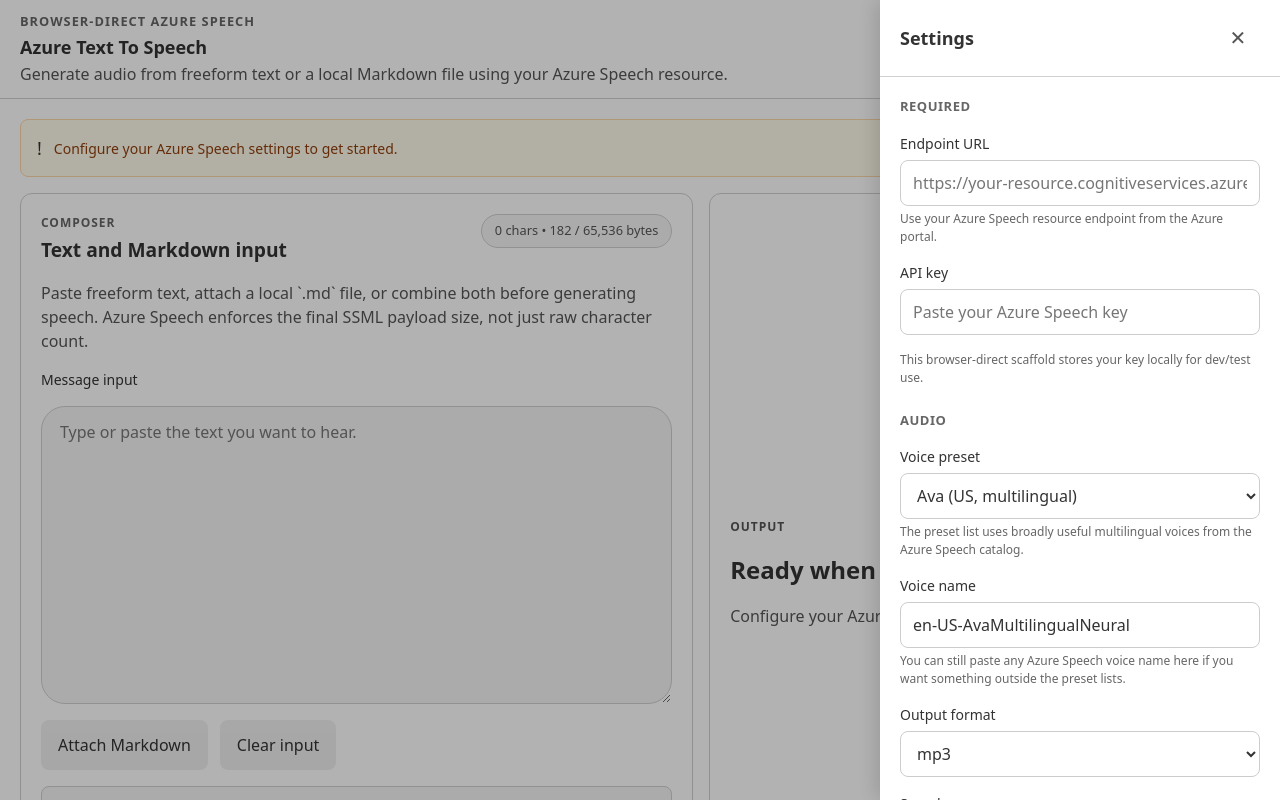
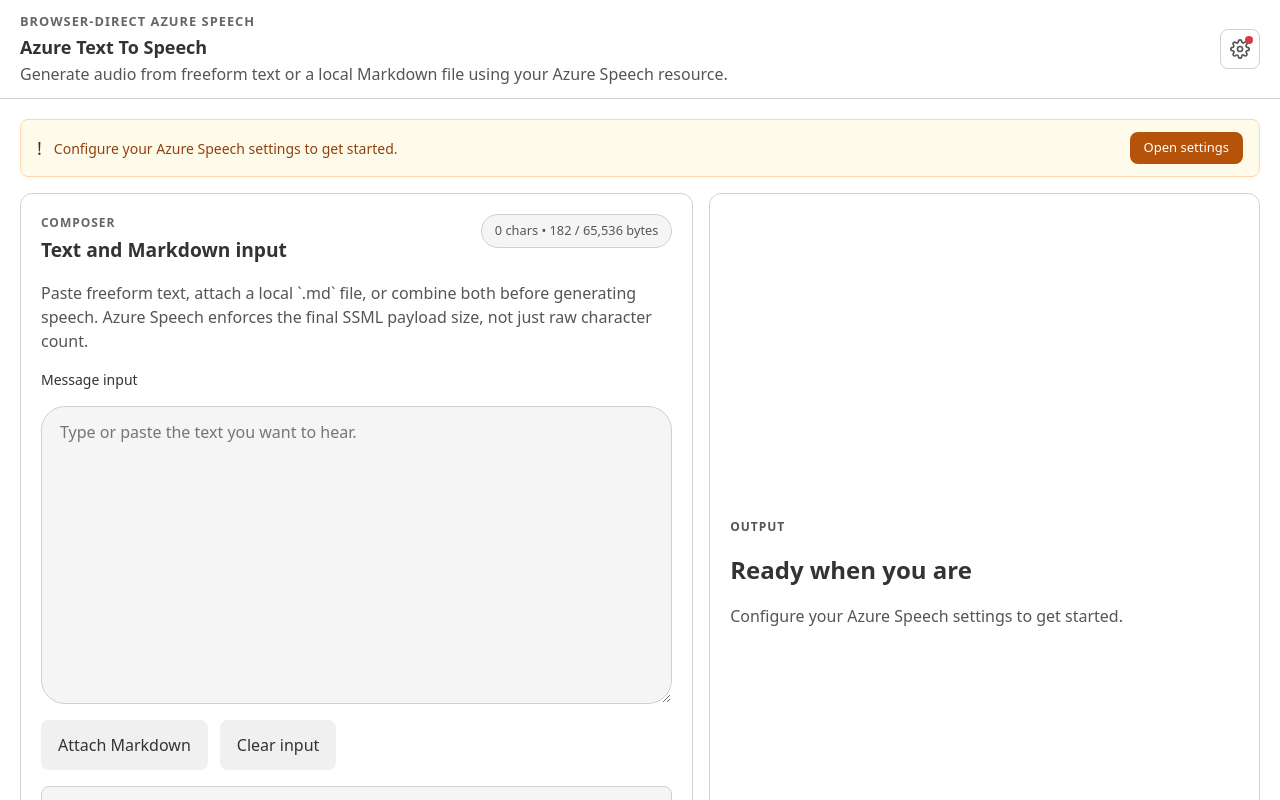
Before and after one commit to mattgotteiner/text-to-speech, a React (Vite) app: page / in a window 1280 px wide. Built offline with nearby package versions, Linux system fonts and the light colour scheme.

Commit message:
Fix settings sidebar auto-open and switch to MIT
Co-authored-by: Copilot <223556219+Copilot@users.noreply.github.com>

```diff
--- a/package.json
+++ b/package.json
@@ -2,6 +2,7 @@
   "name": "react-ts-template",
   "private": true,
   "version": "0.0.0",
+  "license": "MIT",
   "type": "module",
   "scripts": {
     "dev": "vite",
--- a/src/App.tsx
+++ b/src/App.tsx
@@ -19,7 +19,7 @@ import { buildSpeechInput, readMarkdownFile } from './utils/markdown';
 
 function AppContent(): React.ReactElement {
   const { settings, updateSettings, resetSettings, isConfigured } = useSettingsContext();
-  const [isSettingsOpen, setIsSettingsOpen] = useState<boolean>(() => !isConfigured);
+  const [isSettingsOpen, setIsSettingsOpen] = useState<boolean>(false);
   const [freeText, setFreeText] = useState<string>('');
   const [attachment, setAttachment] = useState<MarkdownAttachment | null>(null);
   const [composerMessage, setComposerMessage] = useState<string | null>(null);
@@ -27,12 +27,6 @@ function AppContent(): React.ReactElement {
   const [generationError, setGenerationError] = useState<string | null>(null);
   const [isGenerating, setIsGenerating] = useState<boolean>(false);
   const [result, setResult] = useState<SpeechResult | null>(null);
-
-  useEffect(() => {
-    if (!isConfigured) {
-      setIsSettingsOpen(true);
-    }
-  }, [isConfigured]);
 
   useEffect(() => {
     const root = document.documentElement;
```
Also changed, not shown: 2 other files (tests, documents, lock files or other folders).
